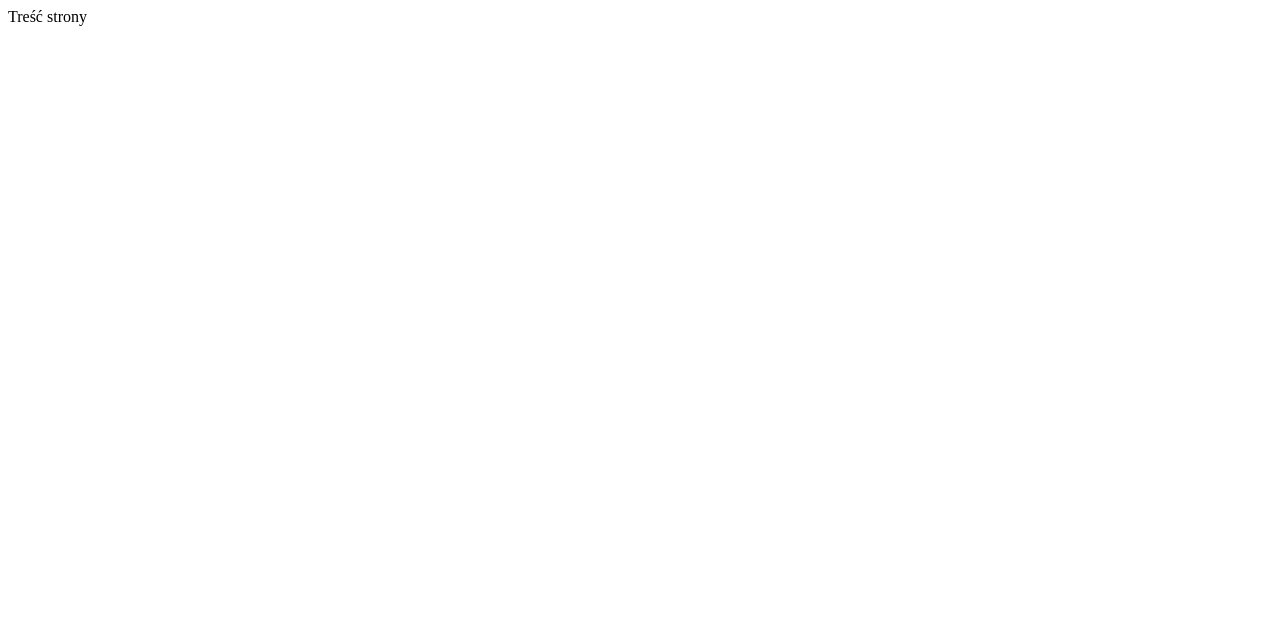
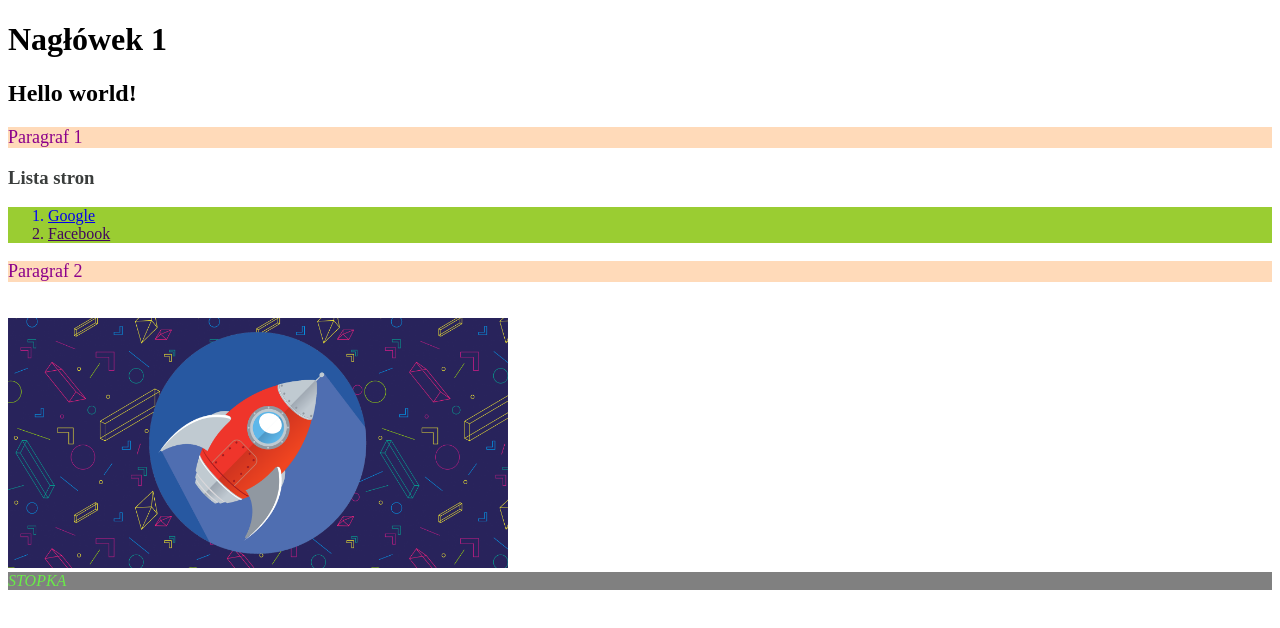
Before and after one commit to majalewoc/projekt-startowy, a plain HTML site: page index.html in a window 1280 px wide. Drawn offline with Linux system fonts and the light colour scheme.

Commit message:
Strona internetowa

```diff
--- /dev/null
+++ b/CSS/style.css
@@ -0,0 +1,22 @@
+ p {
+    color:darkmagenta;
+    font-size: 18px;
+    background:peachpuff;
+}
+#identyficator {
+    color: blue;
+    font-size: 16px;
+    background: yellowgreen;
+
+}
+.class {
+    color: rgb(66, 8, 94);
+}
+#footer{
+    color: rgb(105, 235, 72);
+    background: gray;
+    font-style: italic;
+}
+  h3 {
+    color: rgb(58, 61, 60);
+}
--- /dev/null
+++ b/JS/main.js
@@ -0,0 +1,11 @@
+var myHeading =document.querySelector('h1').onmousemove = function(){
+    alert("BRAWO!");
+}
+var myHeading2 = document.querySelector('h2');
+myHeading2.textContent = 'Hello world!';
+var number = 1;
+if (number == 1) {
+    console.log('Warunek Spełniony');
+}else{
+    console.log ('Warunek niespełniony');
+}
--- a/index.html
+++ b/index.html
@@ -5,8 +5,26 @@
     <meta name="viewport" content="width=device-width, initial-scale=1.0">
     <meta http-equiv="X-UA-Compatible" content="ie=edge">
     <title>Pierwsza strona projektu</title>
+    <link rel="stylesheet" href="css/style.css">
+
 </head>
 <body>
-  Treść strony
+<h1>Nagłówek 1</h1>
+<h2>Nagłówek 2</h2>
+ <p>Paragraf 1</p>
+
+     <h3 id="identyfikator">Lista stron</h3>
+ <ol id="identyficator">
+     <li > <a href="www.google.com">Google</a></li>
+     <li class="class"> <a href="www.facebook.com" class="class">Facebook</a></li>
+ </ol>
+ <p>Paragraf 2</p>
+
+</br>
+<aside>
+        <img src="pic.png" alt="Obrazek" height="250" width="500">
+</aside>
+<footer id="footer">STOPKA</footer>
+<script src="JS/main.js"></script>
 </body>
 </html>
```
Also changed, not shown: pic.png (added).
